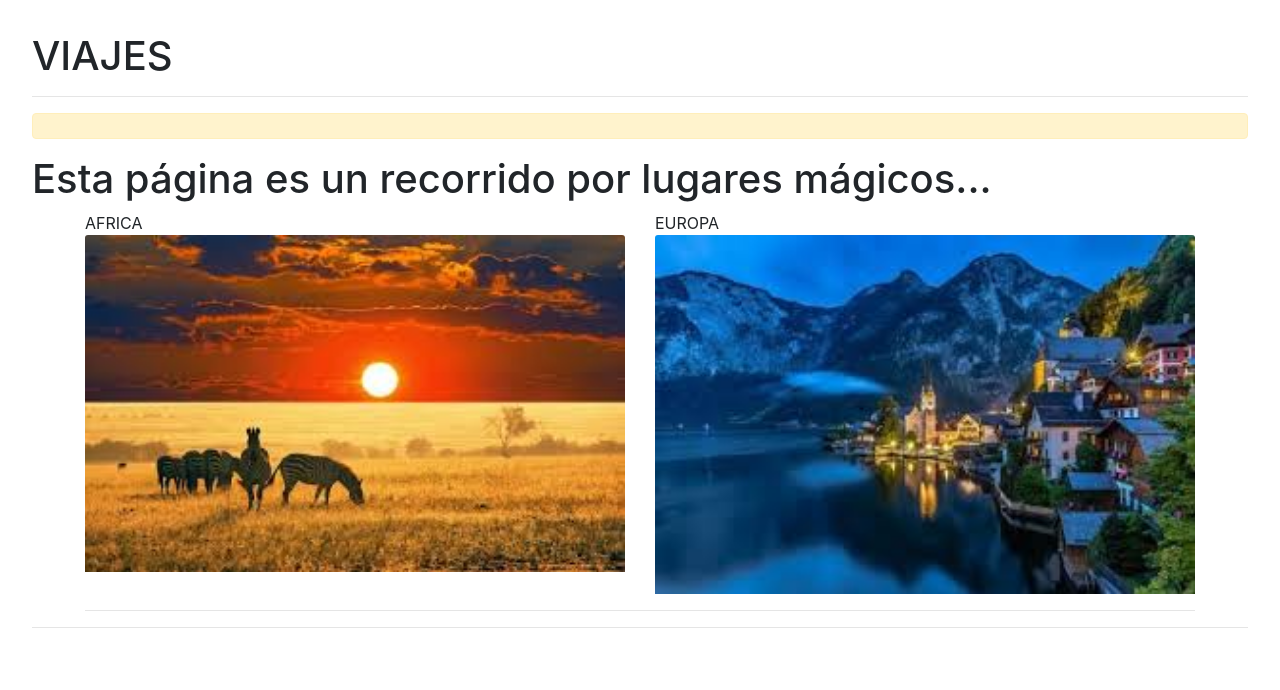
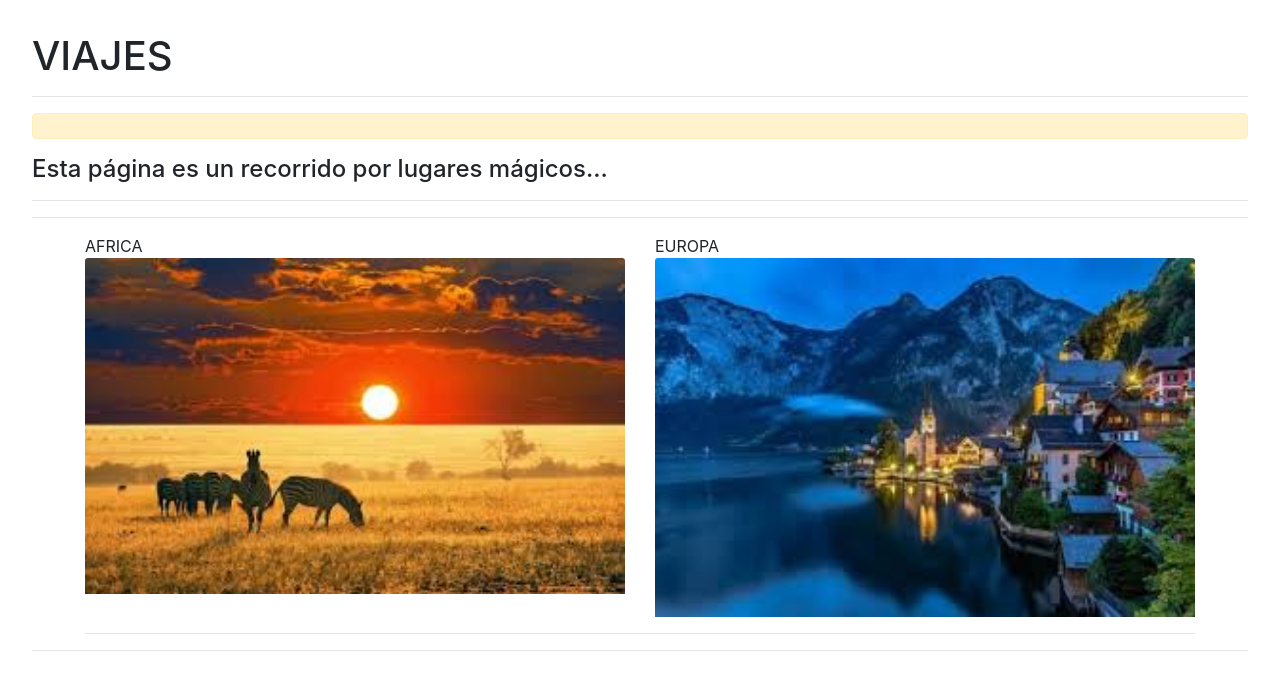
Before and after one commit to jeannnegalbo/jeannegalbo.github.io, a plain HTML site: page index.html in a window 1280 px wide. Drawn offline with nearby package versions, Linux system fonts and the light colour scheme.

Commit message:
Update index.html

```diff
--- a/index.html
+++ b/index.html
@@ -8,7 +8,9 @@
   <body class="p-3">
   <!-- v -->
 <div class="m-3 p-0">
-  <h1>VIAJES<hr><div class="alert alert-warning"></div>Esta página es un recorrido por lugares mágicos...</h1>
+  <h1>VIAJES<hr><div class="alert alert-warning"></div><h4>Esta página es un recorrido por lugares mágicos...</h4></h1>
+  <hr>
+  <hr>
   <div class="container">
     <div class="row">
       <div class="col">
```
